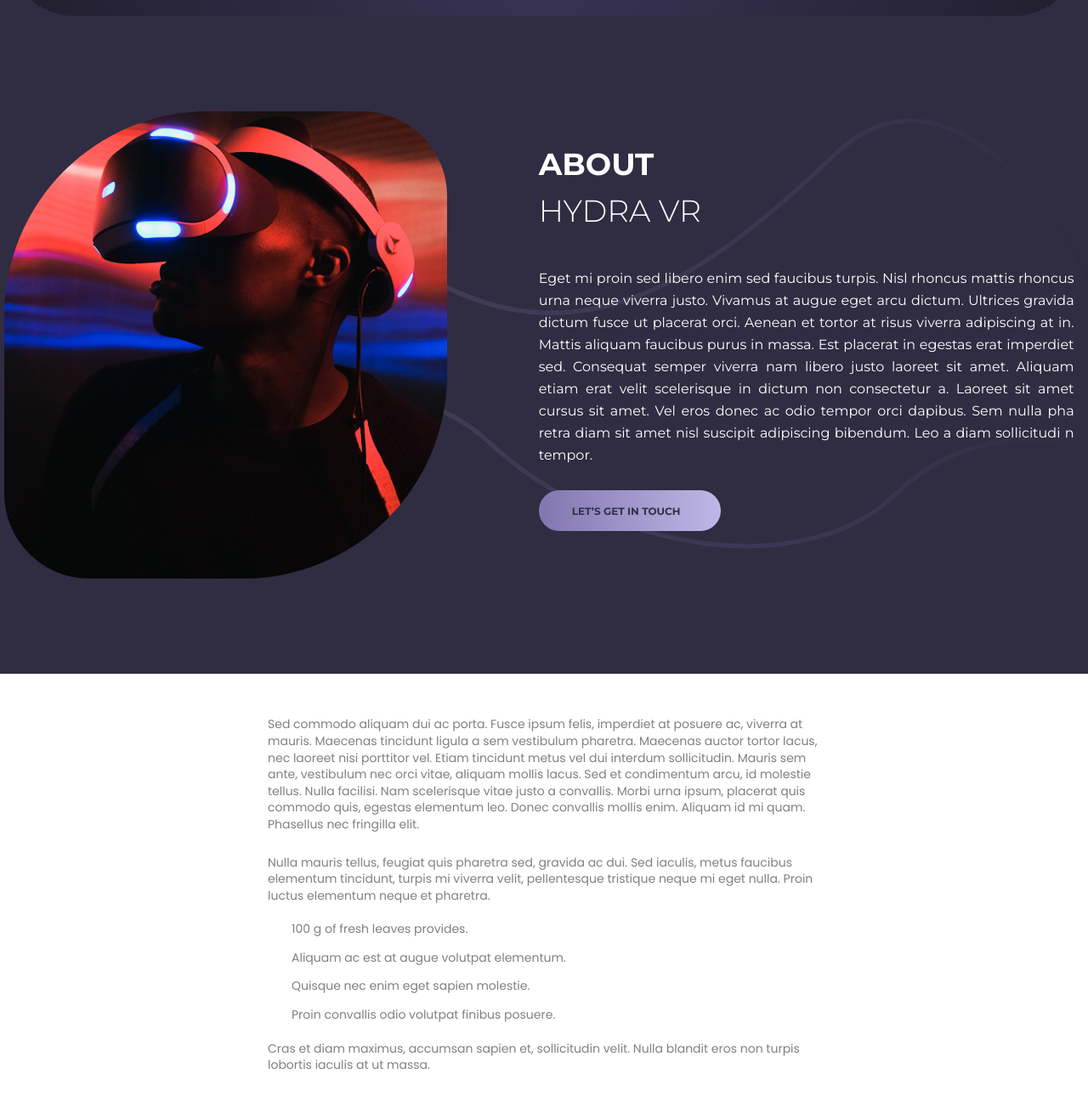
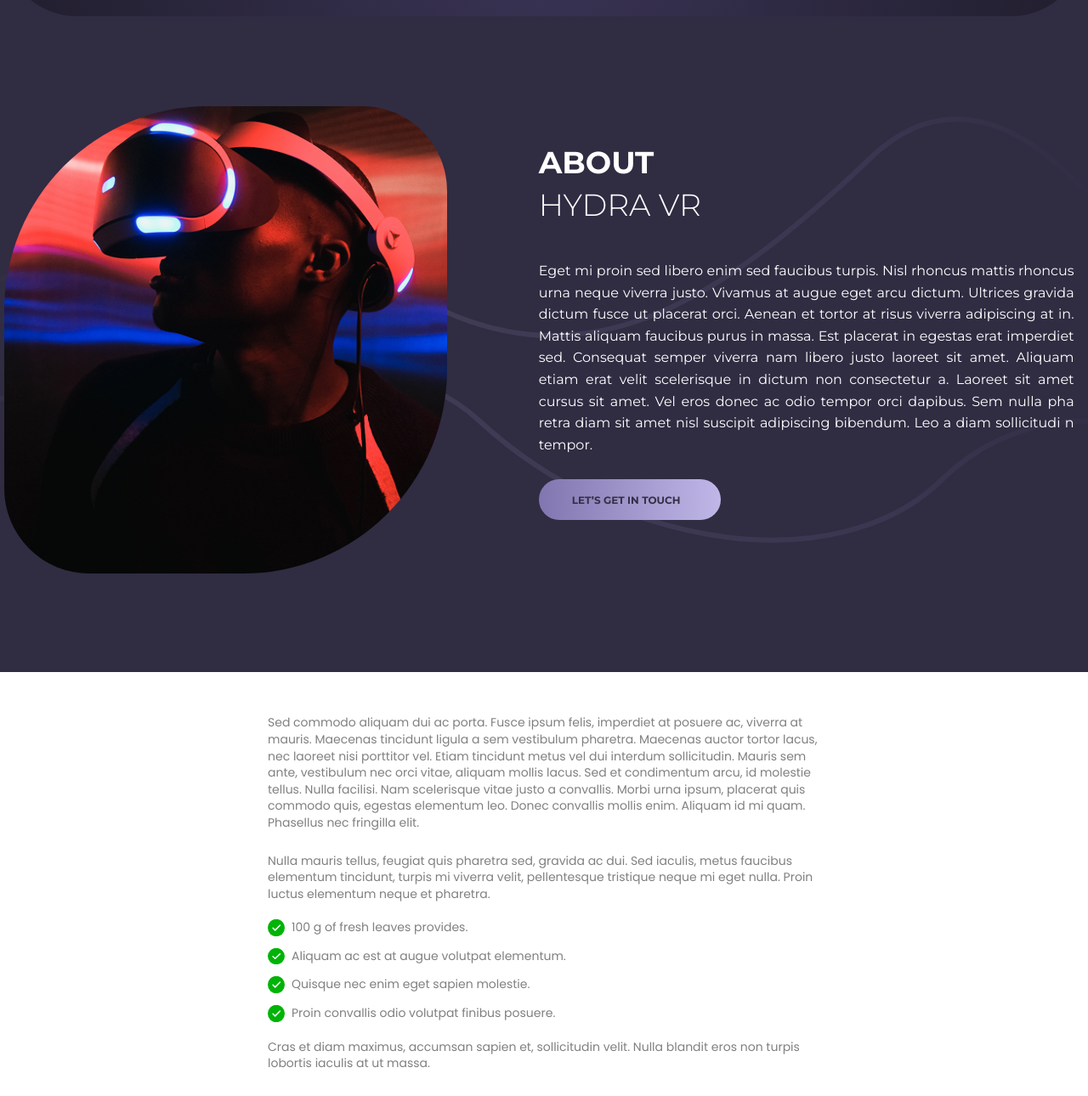
Before and after one commit to AnMg98/homeworks_course, a plain HTML site: page lesson_06/lesson_06/index.html in a window 1280 px wide. Shown: the part 310-1600 px from the top of the page at 85% size. Drawn offline with Linux system fonts and the light colour scheme.

Commit message:
add homework 06

```diff
--- a/lesson_06/lesson_06/css/style.css
+++ b/lesson_06/lesson_06/css/style.css
@@ -38,13 +38,10 @@ body {
     box-shadow: 10px -10px 0 0 black;
 }
 
-.hydra {
-    color: #FFF;
-    padding-bottom: 100px;
-}
 
 .hydra-wrapper {
     background-color: #302C42;
+    color: #FFF;
 }
 
 .hydra-container {
@@ -141,8 +138,9 @@ body {
 
 
 .about-wrapper {
-    background: url("../img/about-vector-1.svg") 0 6% / contain no-repeat,
-        url("../img/about-vector-2.svg") 0 87.5% / contain no-repeat;
+    padding-bottom: 111px;
+    background: url("../img/about-vector-1.svg") center 4.37% no-repeat,
+        url("../img/about-vector-2.svg") center 66.3% no-repeat;
 }
 
 .about-container {
@@ -172,7 +170,7 @@ body {
 .about-box h2,
 .about-box h3 {
     font-size: 36px;
-    line-height: 1.38;
+    line-height: 1.25;
     text-transform: uppercase;
 
 }
@@ -189,7 +187,8 @@ body {
 
 
 .about-text {
-    line-height: 1.625;
+    font-weight: 400;
+    line-height: 1.6;
     text-align: justify;
     margin-bottom: 28px;
 }
@@ -222,7 +221,7 @@ body {
 }
 
 .ecobazar-text-main,
-.ecobazar-list {
+.ecobazar ul {
     margin-bottom: 20px;
 }
 
@@ -230,11 +229,11 @@ body {
     margin-bottom: 25px;
 }
 
-.list-item {
+.ecobazar ul>li {
     margin-bottom: 14px;
     padding-left: 28px;
 
-    background: url("../img/check.png") 0 0 / 20px 20px no-repeat;
+    background: url("../img/check.svg") 0 center / 20px 20px no-repeat;
 }
 
 .ecobazar-text-main .zero-margin,
--- a/lesson_06/lesson_06/index.html
+++ b/lesson_06/lesson_06/index.html
@@ -115,17 +115,17 @@
                             Proin luctus elementum neque et pharetra.
                         </p>
                     </div>
-                    <ul class="ecobazar-list">
-                        <li class="list-item">
+                    <ul>
+                        <li>
                             100 g of fresh leaves provides.
                         </li>
-                        <li class="list-item">
+                        <li>
                             Aliquam ac est at augue volutpat elementum.
                         </li>
-                        <li class="list-item">
+                        <li>
                             Quisque nec enim eget sapien molestie.
                         </li>
-                        <li class="list-item zero-margin">
+                        <li class="zero-margin">
                             Proin convallis odio volutpat finibus posuere.
                         </li>
                     </ul>
```
Also changed, not shown: lesson_06/lesson_06/img/check.svg (added).
